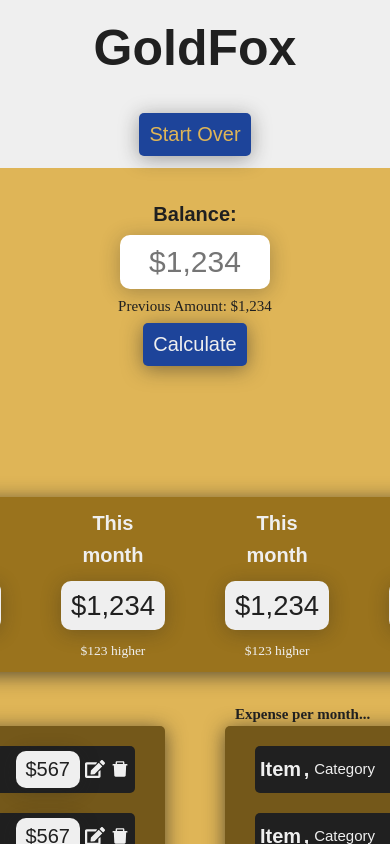
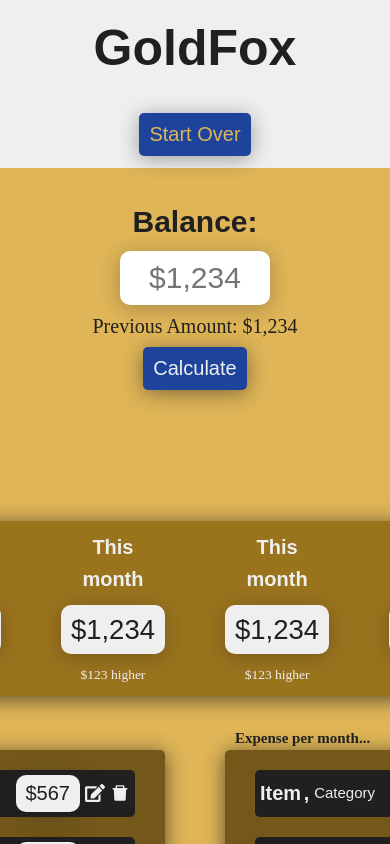
Before and after one commit to joshua-rdrgz/goldfox, a React (Create React App) app: page / in a window 390 px wide. Shown: the top 844 px of the page. Built offline with nearby package versions, Linux system fonts and the light colour scheme.

Commit message:
Add balance media queries

```diff
--- a/src/styles/layout/balance/balance.module.scss
+++ b/src/styles/layout/balance/balance.module.scss
@@ -9,6 +9,9 @@
     @include fontHeading($font-weight-bold, 2rem);
     color: $color-black;
     padding-bottom: 0.5rem;
+    @media (max-width: $query-small) {
+      font-size: 3rem;
+    }
   }
   &__input {
     @include designInput(3rem, 1rem);
@@ -27,6 +30,9 @@
     display: block;
     font-size: 1.5rem;
     color: $color-black;
+    @media (max-width: $query-small) {
+      font-size: 2rem;
+    }
   }
 }
 
```
